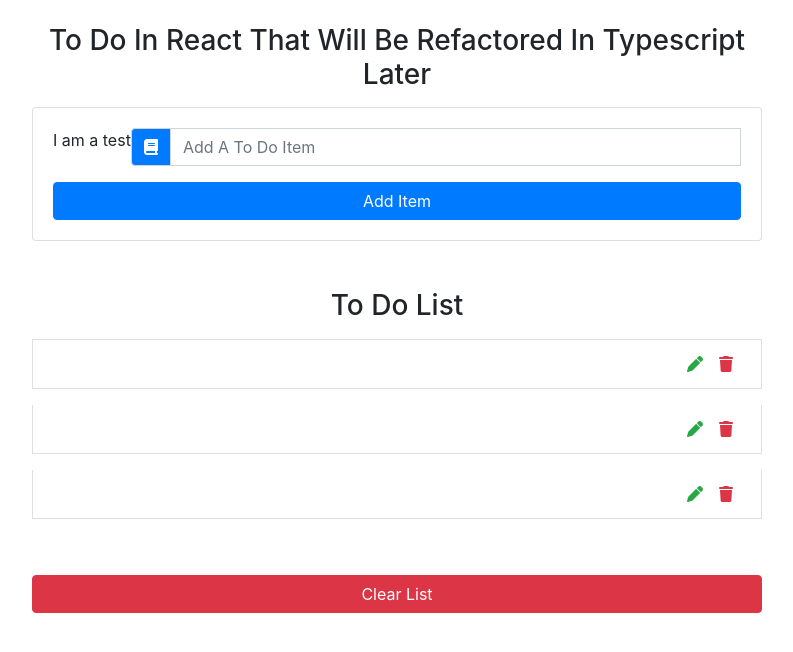
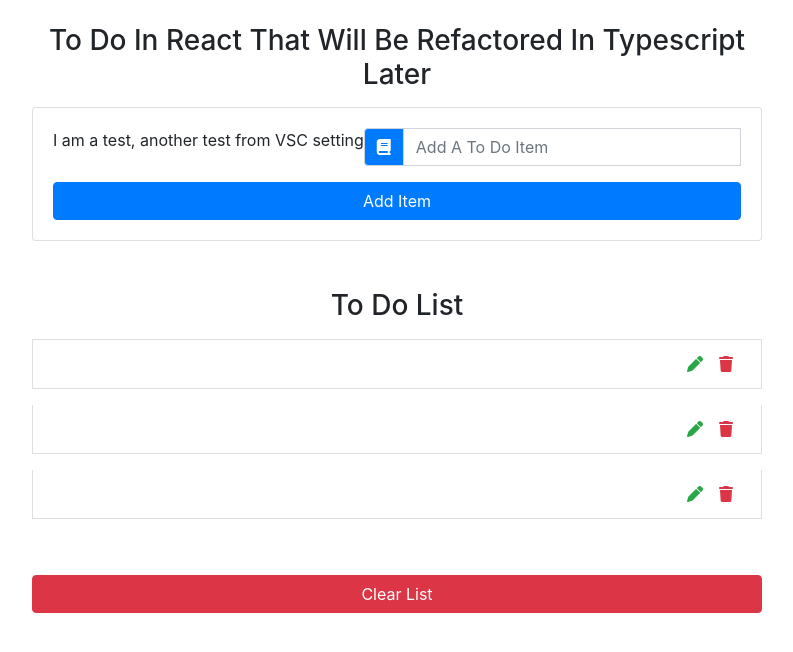
Before and after one commit to TCarmine/reactProjects2, a React (Create React App) app: page / in a window 1280 px wide. Shown: the top 652 px of the page, without its empty margins (243-1036 px from the left). Built offline with nearby package versions, Linux system fonts and the light colour scheme.

Commit message:
another test

```diff
--- a/src/components/TodoInput.js
+++ b/src/components/TodoInput.js
@@ -7,7 +7,7 @@ export default class TodoInput extends Component {
             <div className="card card-body my-3">
                 <form onSubmit={handleSubmit}>
                     <div className="input-group">
-                        I am a test
+                        I am a test, another test from VSC setting
                             <div className="input-group-prepend">
                                <div className="input-group-text bg-primary text-white">
                                     <i className="fas fa-book"></i>
```
